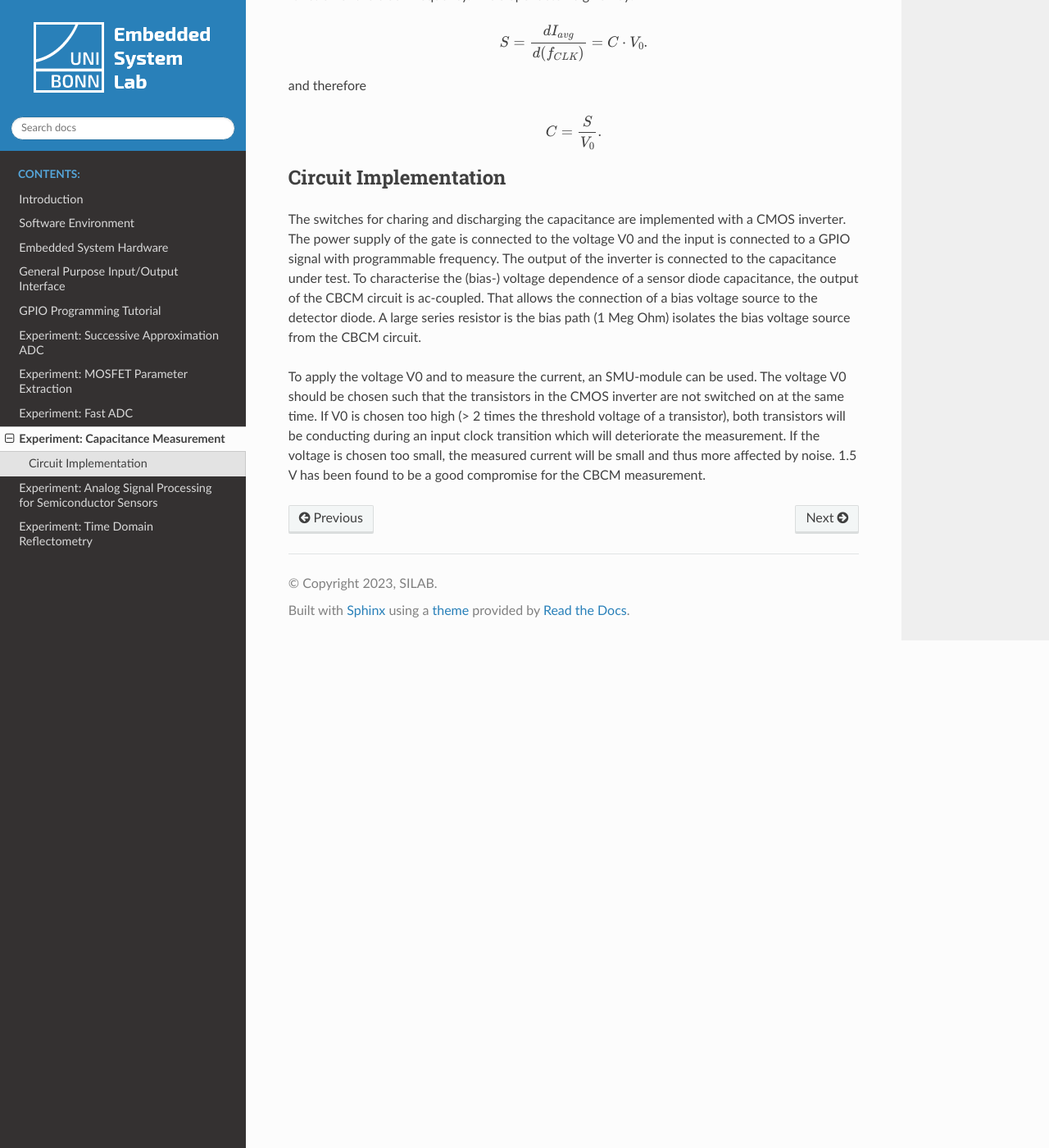
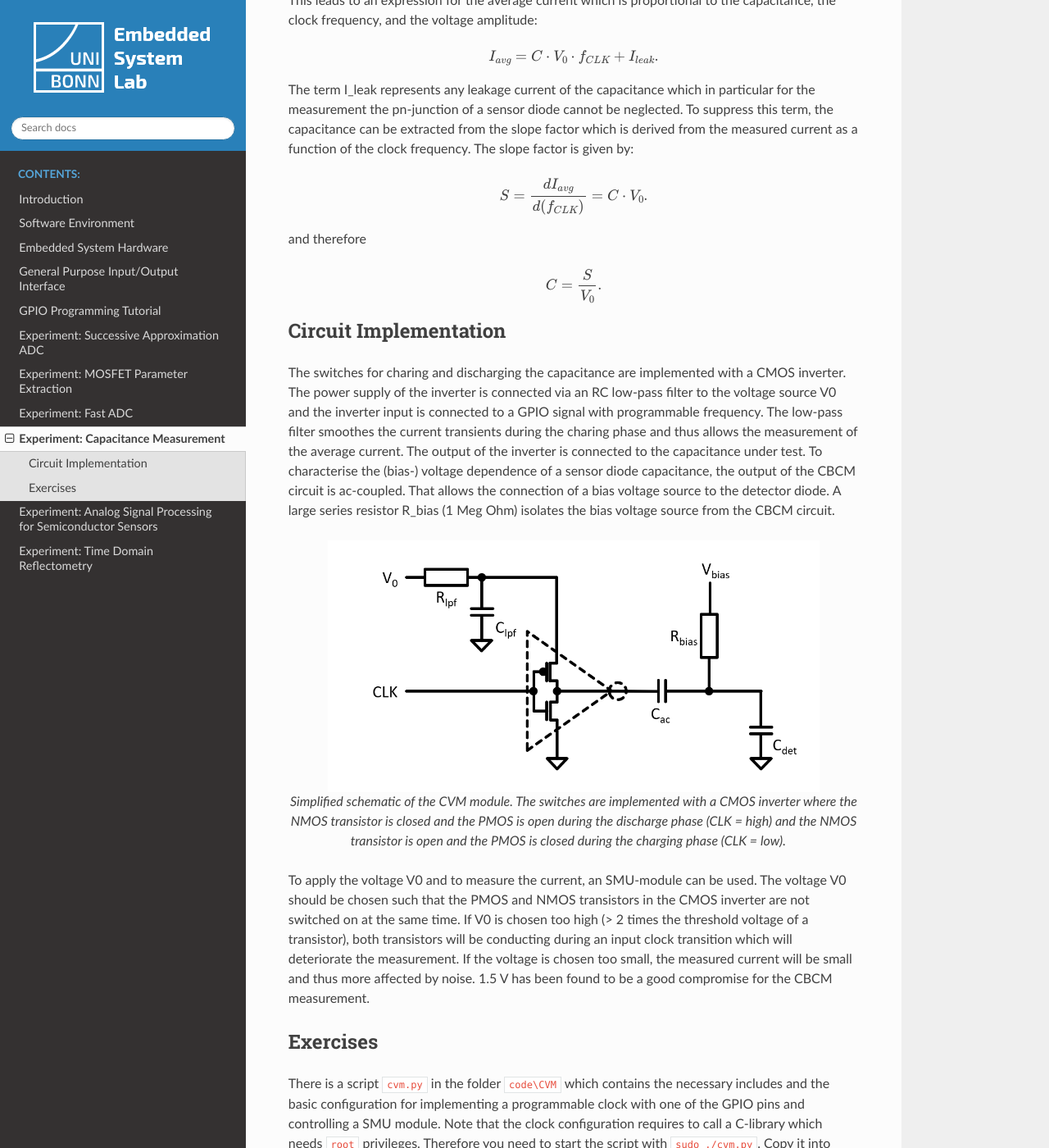
Before and after one commit to SiLab-Bonn/Embedded-System-Lab, a Sphinx documentation site: the page built from docs/source/cvm.rst, in a window 1280 px wide and 1400 px high, scrolled down 1187 px. Shown: the whole window at 82% size. Built offline with Sphinx 7.4.7 and the Read the Docs theme 2.0.0, drawn with Linux system fonts in a browser that asks for light colours; some of the changed text lies outside the part shown.

Commit message:
added CVM documentation

```diff
--- a/docs/source/cvm.rst
+++ b/docs/source/cvm.rst
@@ -12,7 +12,7 @@ This experiment uses the C-V meter module to characterise the capacitance of a s
 
 
 .. figure:: images/cbcm.png
-    :width: 300
+    :width: 500
     :align: center
 
     Simplified diagram of a charge-based capacitance measurement circuit. When switch S1 is closed and S2 is open, the capacitance is charged with a constant voltage amplitude V0 (current path shown in red). When S1 is open and S2 is closed, the capacitance is discharged (current path shown in blue). The average current generated from the periodic charging phases is measured and used to determine the value of the capacitance C.
@@ -39,6 +39,32 @@ and therefore
 
 Circuit Implementation
 ----------------------
-The switches for charing and discharging the capacitance are implemented with a CMOS inverter. The power supply of the gate is connected to the voltage V0 and the input is connected to a GPIO signal with programmable frequency. The output of the inverter is connected to the capacitance under test. To characterise the (bias-) voltage dependence of a sensor diode capacitance, the output of the CBCM circuit is ac-coupled. That allows the connection of a bias voltage source to the detector diode. A large series resistor is the bias path (1 Meg Ohm) isolates the bias voltage source from the CBCM circuit.
+The switches for charing and discharging the capacitance are implemented with a CMOS inverter. The power supply of the inverter is connected via an RC low-pass filter to the voltage source V0 and the inverter input is connected to a GPIO signal with programmable frequency. The low-pass filter smoothes the current transients during the charing phase and thus allows the measurement of the average current. The output of the inverter is connected to the capacitance under test. To characterise the (bias-) voltage dependence of a sensor diode capacitance, the output of the CBCM circuit is ac-coupled. That allows the connection of a bias voltage source to the detector diode. A large series resistor R_bias (1 Meg Ohm) isolates the bias voltage source from the CBCM circuit.
 
-To apply the voltage V0 and to measure the current, an SMU-module can be used. The voltage V0 should be chosen such that the transistors in the CMOS inverter are not switched on at the same time. If V0 is chosen too high (> 2 times the threshold voltage of a transistor), both transistors will be conducting during an input clock transition which will deteriorate the measurement. If the voltage is chosen too small, the measured current will be small and thus more affected by noise. 1.5 V has been found to be a good compromise for the CBCM measurement.
+.. figure:: images/CVM_circuit.png
+    :width: 600
+    :align: center
+
+    Simplified schematic of the CVM module. The switches are implemented with a CMOS inverter where the NMOS transistor is closed and the PMOS is open during the discharge phase (CLK = high) and the NMOS transistor is open and the PMOS is closed during the charging phase (CLK = low).
+
+
+To apply the voltage V0 and to measure the current, an SMU-module can be used. The voltage V0 should be chosen such that the PMOS and NMOS transistors in the CMOS inverter are not switched on at the same time. If V0 is chosen too high (> 2 times the threshold voltage of a transistor), both transistors will be conducting during an input clock transition which will deteriorate the measurement. If the voltage is chosen too small, the measured current will be small and thus more affected by noise. 1.5 V has been found to be a good compromise for the CBCM measurement.
+
+Exercises
+---------
+
+There is a script ``cvm.py`` in the folder ``code\CVM`` which contains the necessary includes and the basic configuration for implementing a programmable clock with one of the GPIO pins and controlling a SMU module. Note that the clock configuration requires to call a C-library which needs ``root`` privileges. Therefore you need to start the script with ``sudo ./cvm.py``. Copy it into your ``work`` folder and use it as a template for your scripts. There is also another file called ``cvm_solution.py`` which contains working code for most of the exercises. Note that this should only be used for reference or as a last resort if you got stuck.
+
+
+.. admonition:: Exercise 0. A bit of theory
+
+  #. To measure the average of the periodic charge current, an RC low-pass filter is used. The resulting voltage drop over the R_lpf resistor will reduce the effective charge voltage. How would you need to modify the equation above to compensate for this effect?
+  #. The ac-coupling capacitor should be much larger than the capacitance under test to not influence the measurement. If this is not the case, how would you calculate the real capacitance from the measured value?
+  #. Give the formula of the depletion width of a pn-junction. How does the capacitance of a pn-junction depend on the bias voltage (assume a plate capacitor configuration)? And how would one plot the voltage dependent capacitance as a linear function?
+
+.. admonition:: Exercise 1. Preparation and test of the measurement setup
+
+  #. Connect the CVM module to the base board witch an RJ-45 cable and modify the ``cvm.py`` script such that GPIO pin 4 generates a 100 kHz clock signal. Connect an oscilloscope probe to GPIO4 test pin at the Embedded-System-Lab base board and measure the clock frequency.
+  #. Connect the SMU module to the base board with an flat-ribbon cable and adjust the script such that the SMU module is set to source a voltage of 1.5 V. Measure the voltage with a DVM.
+  #. Connect the output of the SMU module to the input of the CVM module with a LEMO cable and measure the SMU current. Don't connect a test capacitor yet. Calculate the parasitic capacitance from the measured current.
+  #. Now modify the script that it scans the clock frequency from 100 kHz to 1 MHz in steps of 100 kHz and measures the current for each frequency step. Plot the measured current as a function of the clock frequency. Calculate the slope factor and the parasitic capacitance of CVM circuit. Compare this measured value with the value from the previous measurement (the one at a fixed 100 kHz clock frequency). How large is the static leakage current?
```
Also changed, not shown: docs/source/images/CVM_circuit.png (added), docs/source/images/cbcm.png.
